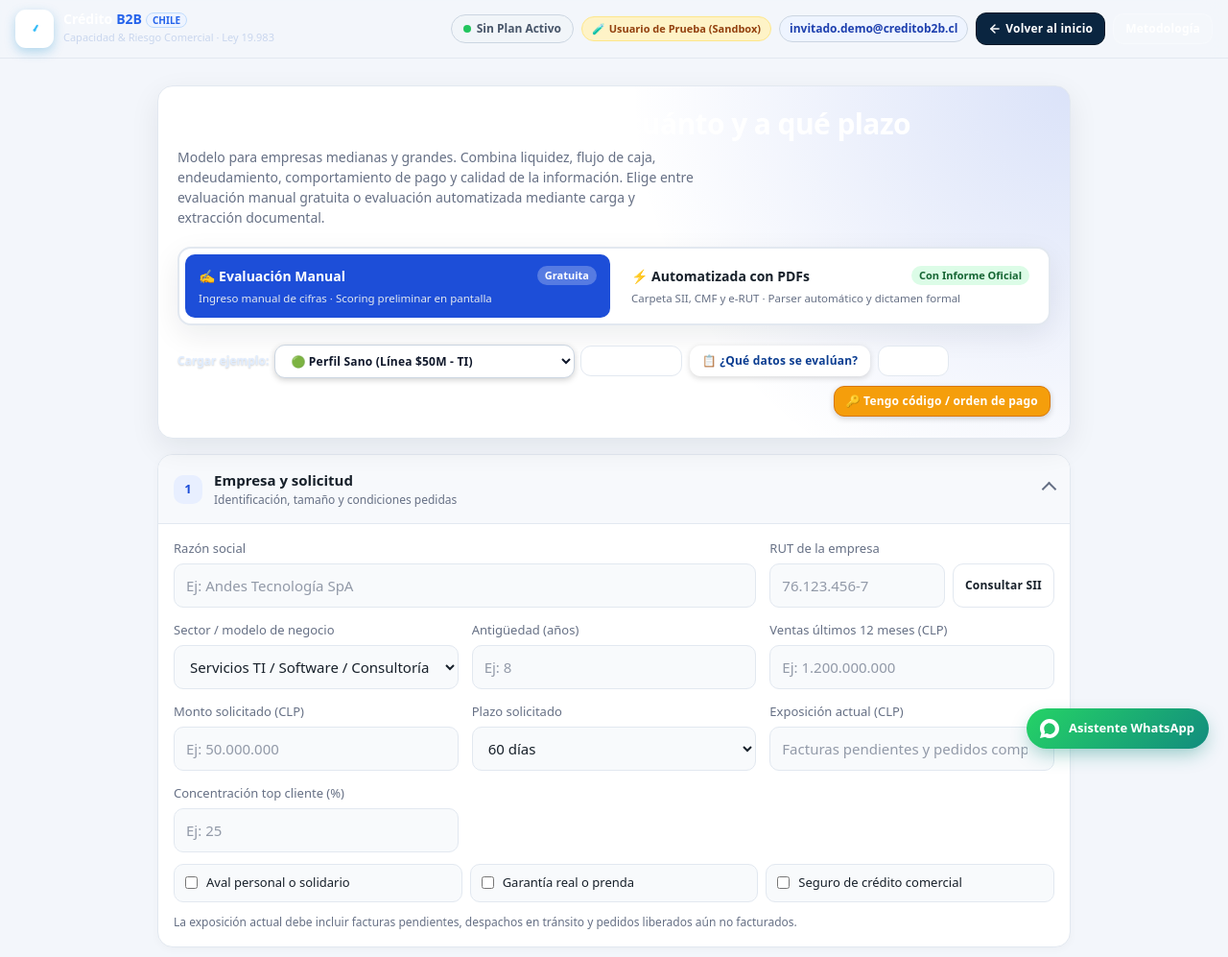
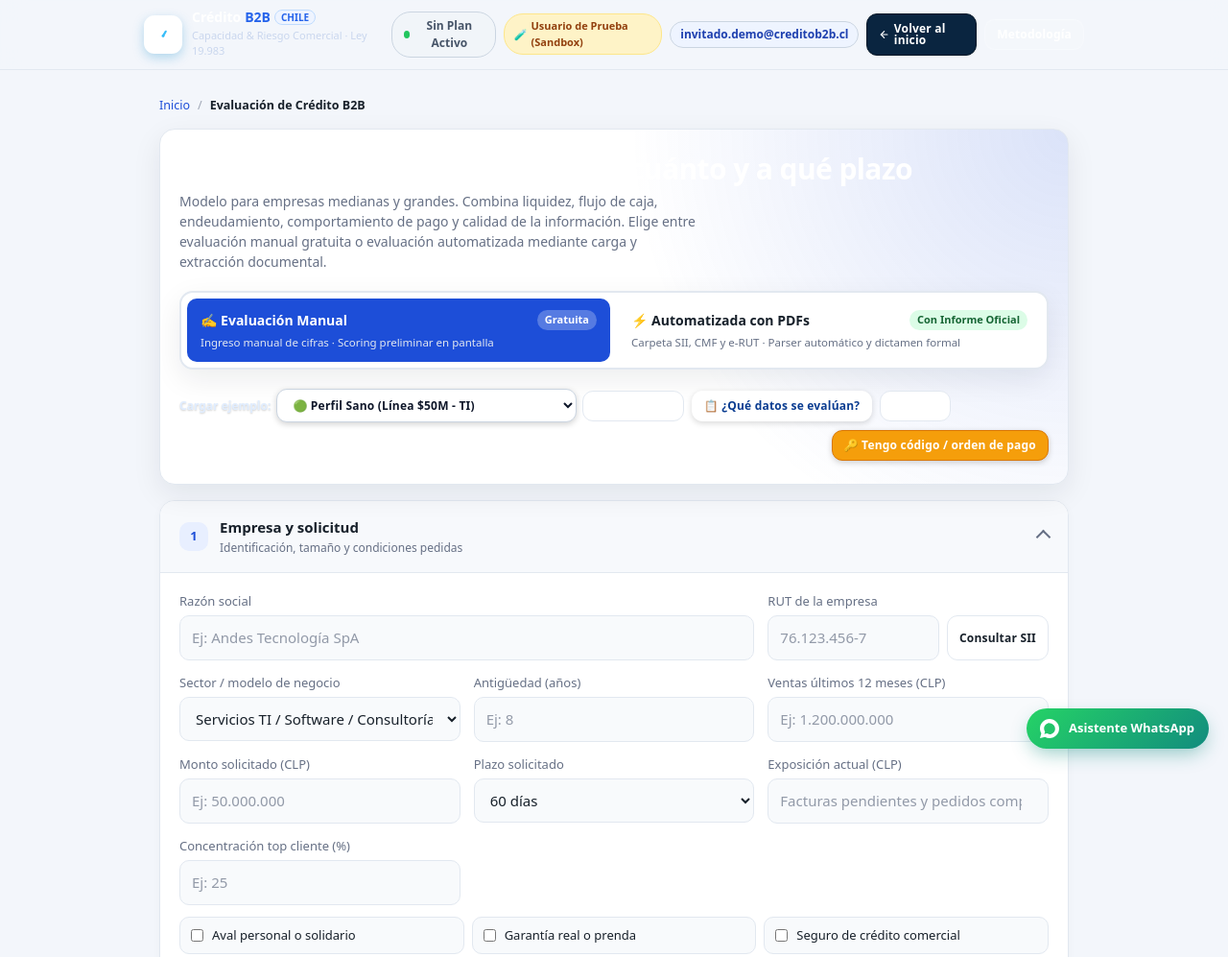
Before and after one commit to miltoncresporeyes-png/creditoB2B, a website with bundled scripts: page index.html in a window 1280 px wide. Shown: the top 997 px of the page at 96% size. Built offline with nearby package versions, Linux system fonts and the light colour scheme.

Commit message:
style(layout): estandarizar alineacion horizontal, paddings consistentes y breadcrumb

```diff
--- a/assets/styles.css
+++ b/assets/styles.css
@@ -78,15 +78,21 @@ button {
   position: sticky;
   top: 0;
   z-index: 20;
-  display: flex;
-  align-items: center;
-  justify-content: space-between;
-  gap: 12px;
   padding: calc(10px + env(safe-area-inset-top, 0px)) 16px 10px;
   background: var(--bg);
   background: color-mix(in srgb, var(--bg) 86%, transparent);
   border-bottom: 1px solid var(--bd);
   backdrop-filter: blur(12px);
+}
+
+.topbar-container {
+  max-width: 980px;
+  margin: 0 auto;
+  display: flex;
+  align-items: center;
+  justify-content: space-between;
+  gap: 12px;
+  width: 100%;
 }
 
 .brand {
@@ -125,17 +131,47 @@ button {
   margin-top: 2px;
 }
 
+/* Breadcrumb estándar alineado */
+.breadcrumb {
+  display: flex;
+  align-items: center;
+  gap: 8px;
+  font-size: 12.5px;
+  color: var(--mut);
+  margin-bottom: 14px;
+}
+
+.breadcrumb a {
+  color: var(--ac);
+  text-decoration: none;
+  font-weight: 500;
+}
+
+.breadcrumb a:hover {
+  text-decoration: underline;
+}
+
+.breadcrumb-separator {
+  color: var(--mut);
+  opacity: 0.6;
+}
+
+.breadcrumb-current {
+  color: var(--tx);
+  font-weight: 600;
+}
+
 .app {
   width: 100%;
   max-width: 980px;
   margin: 0 auto;
-  padding: 18px 14px 120px;
+  padding: 20px 16px 120px;
 }
 
 .hero {
   position: relative;
   overflow: hidden;
-  padding: 22px 20px;
+  padding: 24px 20px;
   border: 1px solid var(--bd);
   border-radius: var(--radius);
   background: var(--card);
@@ -180,7 +216,7 @@ button {
   display: flex;
   align-items: center;
   gap: 12px;
-  padding: 15px 16px;
+  padding: 16px 20px;
   cursor: pointer;
   list-style: none;
   user-select: none;
@@ -236,7 +272,7 @@ button {
 }
 
 .card-body {
-  padding: 16px;
+  padding: 20px;
 }
 
 .grid {
@@ -652,7 +688,7 @@ button {
   border: 1px solid var(--bd);
   border-radius: var(--radius);
   background: var(--card);
-  padding: 18px;
+  padding: 20px;
   margin-bottom: 14px;
   box-shadow: 0 2px 8px rgba(15, 23, 42, 0.03);
   scroll-margin-top: 78px;
@@ -1069,8 +1105,8 @@ tr.total td {
 
 @media (max-width: 620px) {
   .app {
-    padding-left: 12px;
-    padding-right: 12px;
+    padding-left: 14px;
+    padding-right: 14px;
   }
 
   .grid,
@@ -1098,9 +1134,12 @@ tr.total td {
     font-size: 28px;
   }
 
+  .hero,
+  .card > summary,
+  .card-body,
   .result-hero,
   .result-section {
-    padding: 15px;
+    padding: 16px 14px;
   }
 
   .metric b {
--- a/index.html
+++ b/index.html
@@ -11,6 +11,7 @@
 </head>
 <body>
 <header class="topbar">
+  <div class="topbar-container">
     <div class="brand">
       <span class="logo">
         <svg width="22" height="22" viewBox="0 0 24 24" fill="none" xmlns="http://www.w3.org/2000/svg">
@@ -45,9 +46,17 @@
       </a>
       <button id="btnHelp" class="btn ghost small" type="button">Metodología</button>
     </div>
+  </div>
 </header>
 
 <main class="app">
+  <!-- Breadcrumb estructurado con alineación uniforme -->
+  <nav class="breadcrumb" aria-label="Ruta de navegación">
+    <a href="/">Inicio</a>
+    <span class="breadcrumb-separator">/</span>
+    <span class="breadcrumb-current">Evaluación de Crédito B2B</span>
+  </nav>
+
   <section class="hero">
     <h1>Decide a quién vender a crédito, cuánto y a qué plazo</h1>
     <p>Modelo para empresas medianas y grandes. Combina liquidez, flujo de caja, endeudamiento, comportamiento de pago y calidad de la información. Elige entre evaluación manual gratuita o evaluación automatizada mediante carga y extracción documental.</p>
```
Lines whose indentation alone changed are shown as unchanged.
